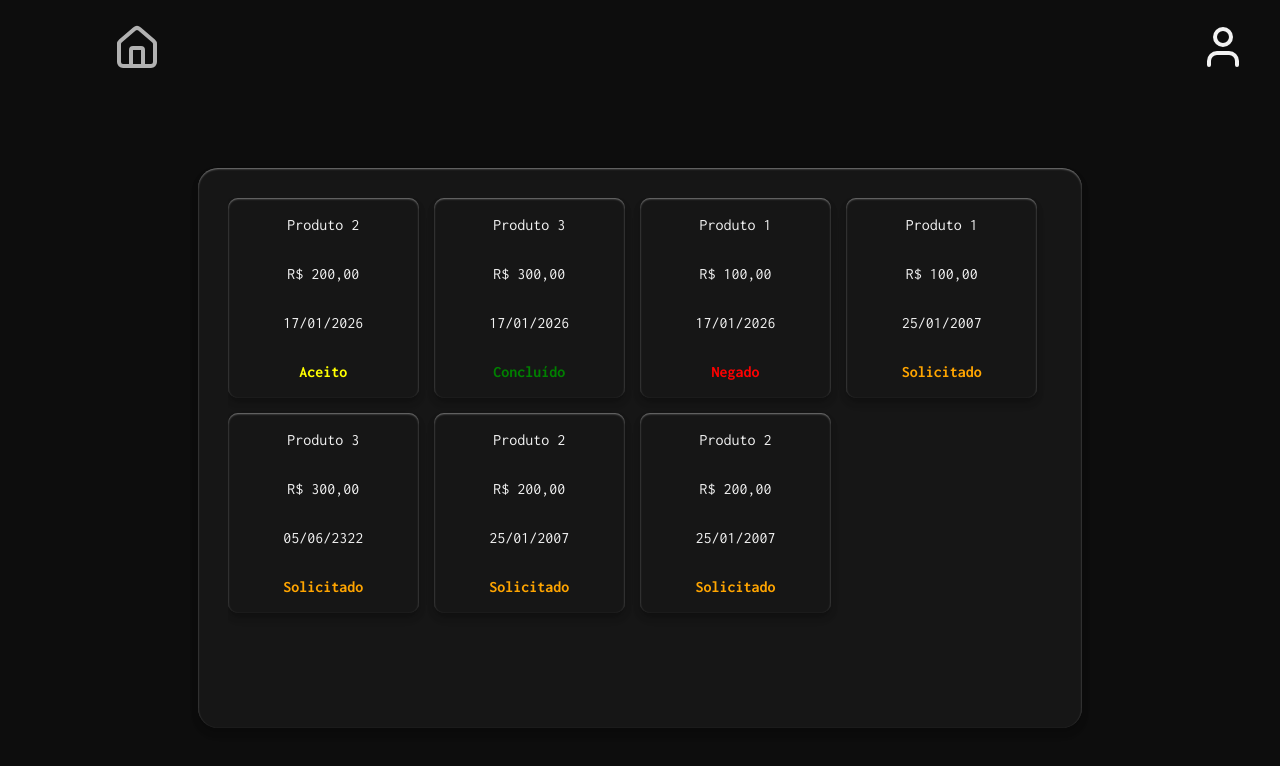
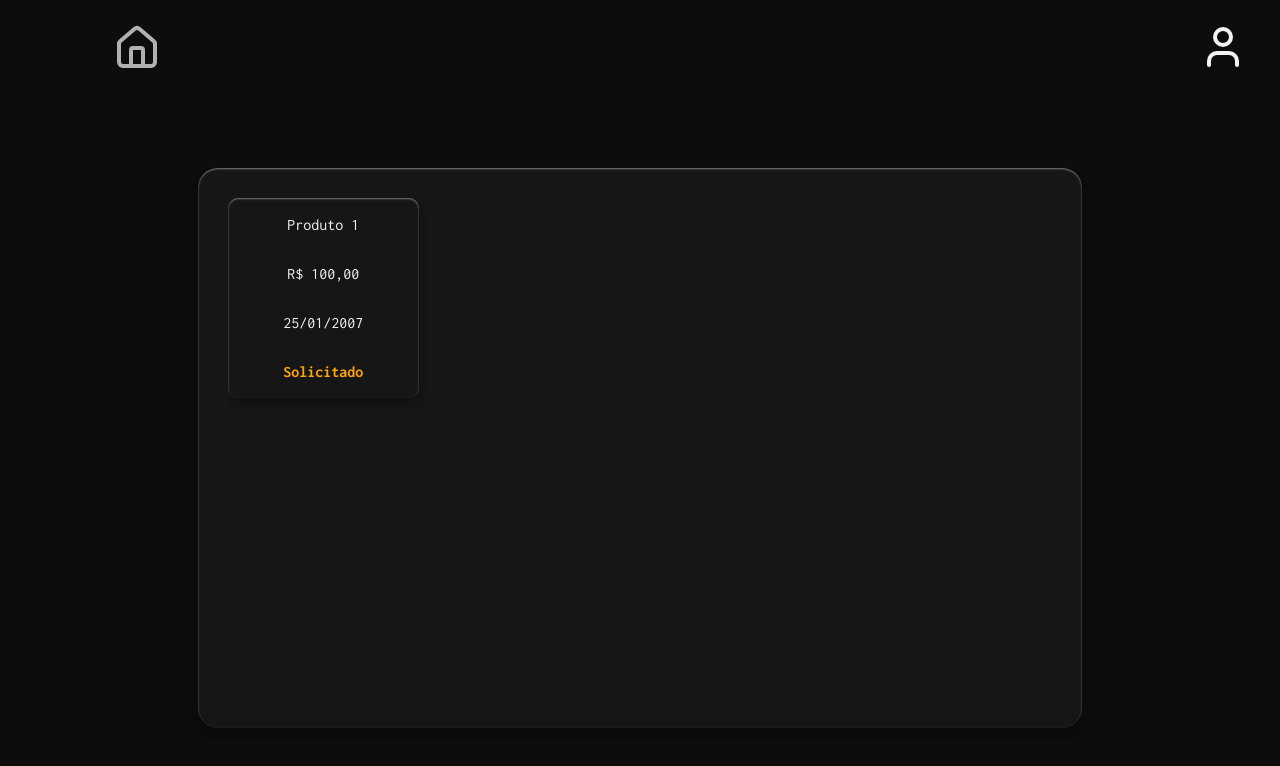
Before and after one commit to arturpretto/Projeto-FrontEnd-FutDigital, a React (Vite) app: page /admin in a window 1280 px wide. Shown: the top 766 px of the page. Built offline with nearby package versions, Linux system fonts and the light colour scheme; data requests are answered from the project's data file; sample sign-in values are in the browser's storage.

Commit message:
orders query

```diff
--- a/db.json
+++ b/db.json
@@ -25,73 +25,32 @@
   "products": [
     {
       "id": "1",
-      "title": "Produto 1",
+      "name": "Produto 1",
       "price": 100
     },
     {
       "id": "2",
-      "title": "Produto 2",
+      "name": "Produto 2",
       "price": 200
     },
     {
       "id": "3",
-      "title": "Produto 3",
+      "name": "Produto 3",
       "price": 300
     },
     {
       "id": "4",
-      "title": "Produto 4",
+      "name": "Produto 4",
       "price": 400
     }
   ],
   "orders": [
     {
-      "id": "1",
-      "userId": "1",
-      "productId": "2",
-      "date": "2026-01-17",
-      "status": "accepted"
-    },
-    {
-      "id": "2",
-      "userId": "1",
-      "productId": "3",
-      "date": "2026-01-17",
-      "status": "completed"
-    },
-    {
-      "id": "3",
-      "userId": "1",
-      "productId": "1",
-      "date": "2026-01-17",
-      "status": "denied"
-    },
-    {
-      "id": "3db3",
+      "id": "bd9a",
       "userId": "1",
       "productId": "1",
       "date": "2007-01-25",
-      "status": "pending"
-    },
-    {
-      "id": "442a",
-      "userId": "1",
-      "productId": "3",
-      "date": "2322-06-05",
-      "status": "pending"
-    },
-    {
-      "id": "d880",
-      "userId": "1",
-      "productId": "2",
-      "date": "2007-01-25",
-      "status": "pending"
-    },
-    {
-      "id": "7493",
-      "userId": "11de",
-      "productId": "2",
-      "date": "2007-01-25",
+      "createdAt": "2026-02-02T16:20:15.673Z",
       "status": "pending"
     }
   ]
--- a/src/components/orderCard.jsx
+++ b/src/components/orderCard.jsx
@@ -43,7 +43,7 @@ export default function OrderCard({ id, productId, date, status }) {
 
     return (
         <article key={id} className={styles.order} onClick={() => navigate(`/order/${id}`)}>
-            <p>{product.title}</p>
+            <p>{product.name}</p>
             <p>
                 {new Intl.NumberFormat('pt-BR', {
                     style: 'currency',
@@ -51,11 +51,12 @@ export default function OrderCard({ id, productId, date, status }) {
                 }).format(product.price)}
             </p>
             <p>
-                {new Intl.DateTimeFormat('pt-BR', {
+                {date ? new Intl.DateTimeFormat('pt-BR', {
                     day: '2-digit',
                     month: '2-digit',
-                    year: 'numeric'
-                }).format(new Date(date))}
+                    year: 'numeric',
+                    timeZone: 'UTC'
+                }).format(new Date(date)) : 'Carregando data...'}
             </p>
             <p style={{ color: statusColors[status], fontWeight: 'bold' }}>
                 {statusFormat[status]}
--- a/src/components/orderDetail.jsx
+++ b/src/components/orderDetail.jsx
@@ -39,9 +39,16 @@ export default function OrderDetail({ id, date, status, productId }) {
         <div className={styles.orderDetails}>
             {product && (
                 <div key={id} className={styles.details}>
-                    <h1>{product.title}</h1>
+                    <h1>{product.name}</h1>
                     <h2>{product.price}</h2>
-                    <p>{date}</p>
+                    <p>
+                        {date ? new Intl.DateTimeFormat('pt-BR', {
+                            day: '2-digit',
+                            month: '2-digit',
+                            year: 'numeric',
+                            timeZone: 'UTC'
+                        }).format(new Date(date)) : 'Carregando data...'}
+                    </p>
                     <p style={{ color: statusColors[status], fontWeight: 'bold' }}>
                         {statusFormat[status]}
                     </p>
--- a/src/components/productCard.jsx
+++ b/src/components/productCard.jsx
@@ -1,12 +1,12 @@
 import { useNavigate } from 'react-router-dom'
 import styles from '../pages/Product/Product.module.css'
 
-export default function ProductCard({ id, title, price }) {
+export default function ProductCard({ id, name, price }) {
     const navigate = useNavigate()
 
     return (
         <article key={id} className={styles.product} onClick={() => navigate(`/product/${id}`)}>
-            <p><b>{title}</b></p>
+            <p><b>{name}</b></p>
             <p>
                 {new Intl.NumberFormat('pt-BR', {
                     style: 'currency',
--- a/src/components/productDetail.jsx
+++ b/src/components/productDetail.jsx
@@ -23,7 +23,7 @@ export default function ProductDetail({ id }) {
         <div className={styles.productDetails}>
             {product && (
                 <div key={product.id} className={styles.details}>
-                    <h1>{product.title}</h1>
+                    <h1>{product.name}</h1>
                     <p>{product.price}</p>
                 </div>
             )}
--- a/src/pages/Admin/admin.jsx
+++ b/src/pages/Admin/admin.jsx
@@ -58,7 +58,7 @@ export default function Admin() {
     useEffect(() => {
         async function getOrders() {
             try {
-                const response = await fetch(`http://localhost:3000/orders`)
+                const response = await fetch(`http://localhost:3000/orders?_sort=createdAt&_order=desc&_limit=15`)
                 const ordersFound = await response.json()
 
                 setOrders(ordersFound)
@@ -101,7 +101,7 @@ export default function Admin() {
                 <div className={styles.adminContainer}>
                     <main className={styles.ordersList}>
                         {orders.map(order => (
-                            <OrderCard id={order.id} productId={order.productId} date={order.date} status={order.status} />
+                            <OrderCard key={order.id} id={order.id} productId={order.productId} date={order.date} status={order.status} />
                         ))}
                     </main>
                 </div>
--- a/src/pages/Orders/order.jsx
+++ b/src/pages/Orders/order.jsx
@@ -140,7 +140,7 @@ export default function OrderDetails() {
 
             <div className={styles.bg}>
                 <div className={styles.ordersContainer}>
-                    <OrderDetail id={id} date={order.date} status={order.status} productId={order.productId} />
+                    <OrderDetail key={order.id} id={order.id} date={order.date} status={order.status} productId={order.productId} />
 
                     {user?.role === 'admin' ?
                         (<div className={styles.orderBtn}>
--- a/src/pages/Orders/orders.jsx
+++ b/src/pages/Orders/orders.jsx
@@ -90,7 +90,7 @@ export default function Orders() {
                 <div className={styles.ordersContainer}>
                     <main className={styles.ordersList}>
                         {orders.map(order => (
-                            <OrderCard id={order.id} productId={order.productId} date={order.date} status={order.status} />
+                            <OrderCard key={order.id} id={order.id} productId={order.productId} date={order.date} status={order.status} />
                         ))}
                     </main>
                 </div>
--- a/src/pages/Product/checkout.jsx
+++ b/src/pages/Product/checkout.jsx
@@ -65,6 +65,7 @@ export default function Checkout() {
                             userId: userId,
                             productId: id,
                             date: dateRef.current.value,
+                            createdAt: new Date().toISOString(),
                             status: "pending"
                         })
                     })
--- a/src/pages/Services/services.jsx
+++ b/src/pages/Services/services.jsx
@@ -82,7 +82,7 @@ export default function Services() {
                 <div className={styles.servicesContainer}>
                     <main className={styles.servicesList}>
                         {products.map(product => (
-                            <ProductCard id={product.id} title={product.title} price={product.price} />
+                            <ProductCard key={product.id} id={product.id} name={product.name} price={product.price} />
                         ))}
                     </main>
                 </div>
```
